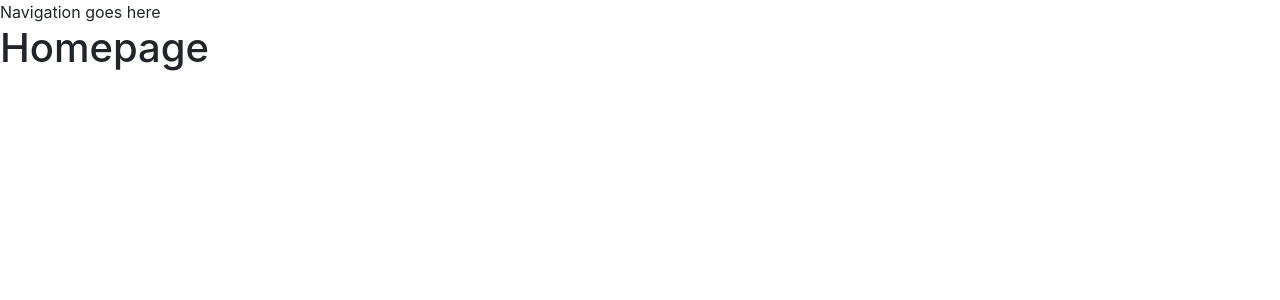
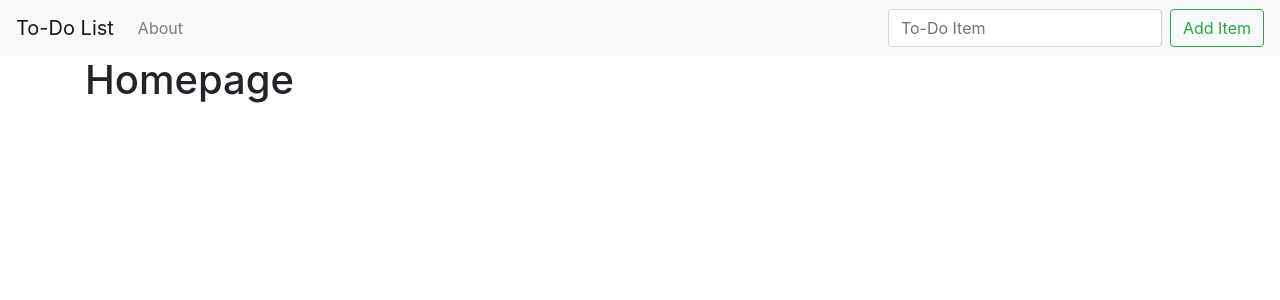
Before and after one commit to kcamloyd/django-todo, a Django app: page / in a window 1280 px wide. Shown: the top 300 px of the page. Run offline with Django 3.2, Linux system fonts and the light colour scheme; some libraries are stand-ins or nearby versions.

Commit message:
Add nav bar

```diff
--- a/todo_list/templates/base.html
+++ b/todo_list/templates/base.html
@@ -11,9 +11,28 @@
     <title>{% block title %}Django Todo App{% endblock %}</title>
   </head>
   <body>
-    Navigation goes here
-    {% block content %}
-    {% endblock %}
+        <nav class="navbar navbar-expand-lg navbar-light bg-light">
+                <a class="navbar-brand" href="/">To-Do List</a>
+                <button class="navbar-toggler" type="button" data-toggle="collapse" data-target="#navbarSupportedContent" aria-controls="navbarSupportedContent" aria-expanded="false" aria-label="Toggle navigation">
+                  <span class="navbar-toggler-icon"></span>
+                </button>
+
+                <div class="collapse navbar-collapse" id="navbarSupportedContent">
+                  <ul class="navbar-nav mr-auto">
+                    <li class="nav-item">
+                      <a class="nav-link" href="about/">About</a>
+                    </li>
+                  </ul>
+                  <form class="form-inline my-2 my-lg-0">
+                    <input class="form-control mr-sm-2" type="search" placeholder="To-Do Item" aria-label="add-item">
+                    <button class="btn btn-outline-success my-2 my-sm-0" type="submit">Add Item</button>
+                  </form>
+                </div>
+              </nav>
+      <div class="container">
+        {% block content %}
+        {% endblock %}
+      </div>
 
     <!-- Optional JavaScript -->
     <!-- jQuery first, then Popper.js, then Bootstrap JS -->
```
